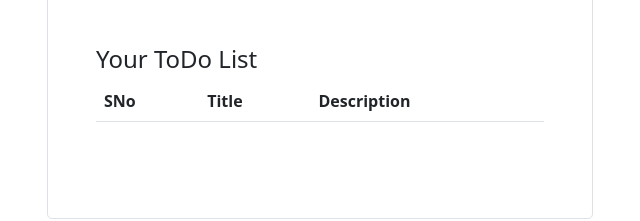
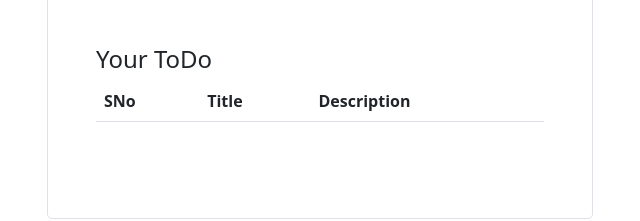
Before and after one commit to phanindra69/ToDoList.github.io, a plain HTML site: page index.html in a window 1280 px wide. Shown: the part 883-1104 px from the top of the page, 35-675 px from the left. Drawn offline with nearby package versions, Linux system fonts and the light colour scheme.

Commit message:
Update index.html

```diff
--- a/index.html
+++ b/index.html
@@ -93,7 +93,7 @@
 
 
                         <div id="items" class="my-5">
-                            <h4>Your ToDo List</h4>
+                            <h4>Your ToDo</h4>
                             <!-- --------------------table contant----------------------------- -->
 
 
```
